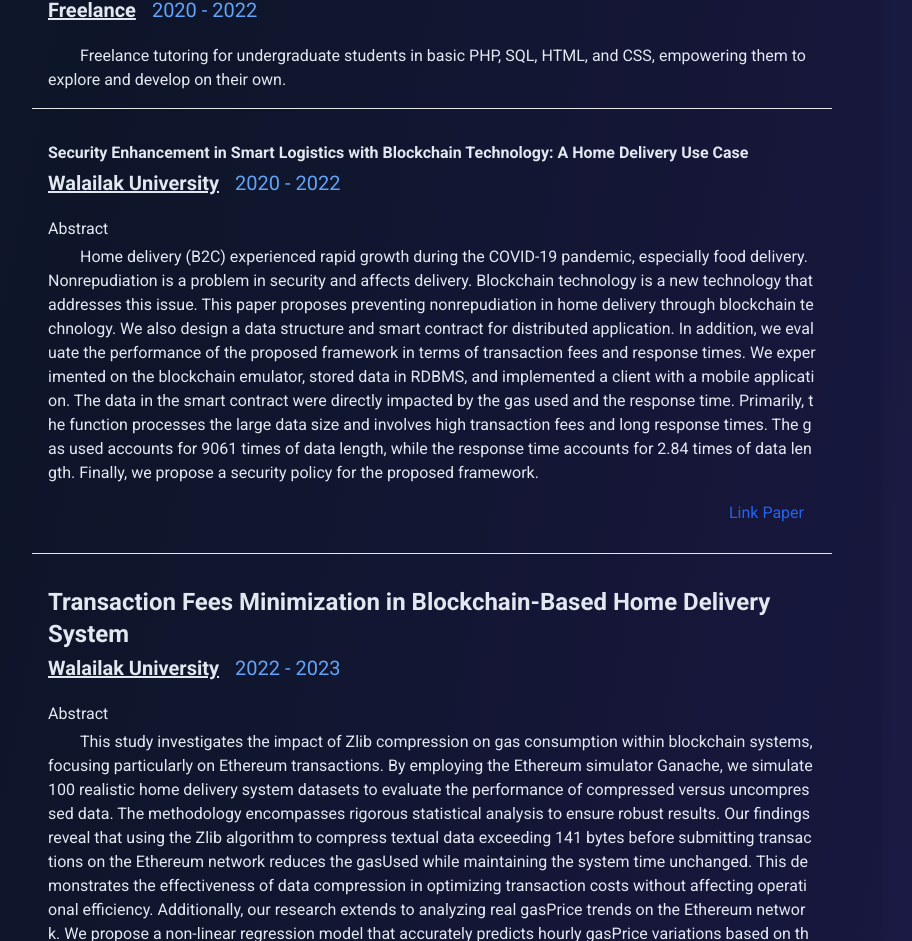
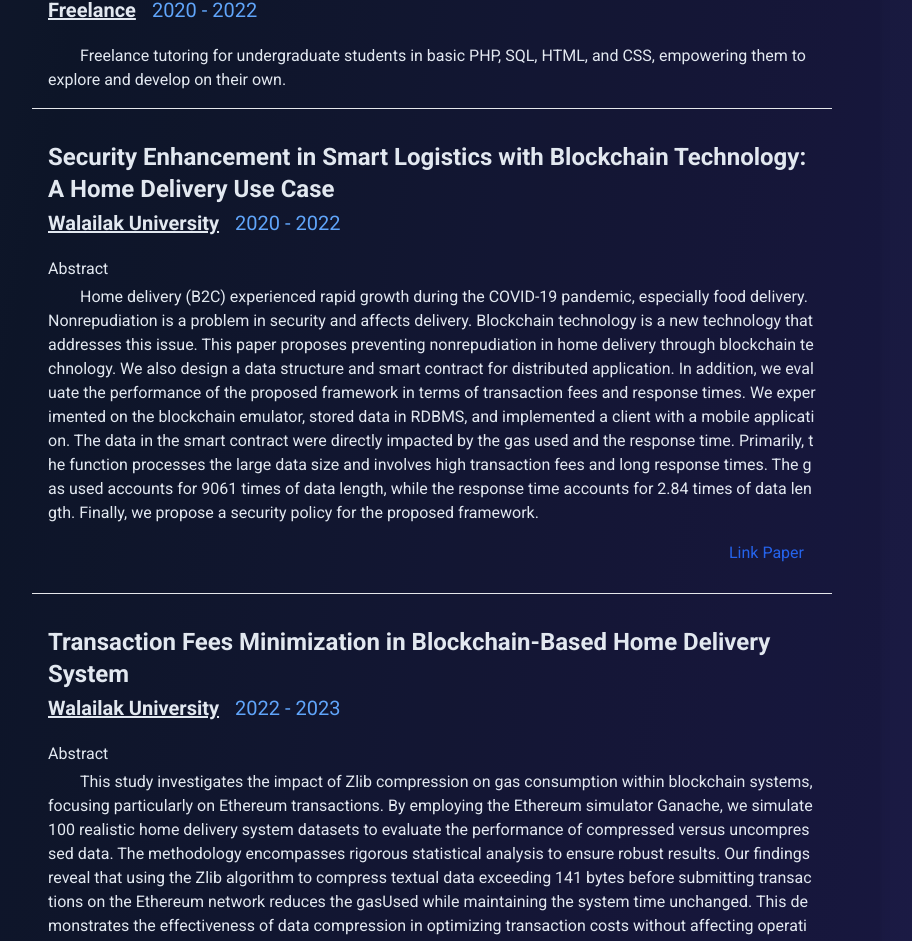
Before and after one commit to smilejetgz/nextjs-resume, a Next.js app: page / in a window 1280 px wide. Shown: the part 3951-4892 px from the top of the page, without its empty margins (208-1120 px from the left). Built offline with nearby package versions, Linux system fonts and the light colour scheme.

Commit message:
Update ExperienceDetail.tsx

```diff
--- a/src/features/ExperienceDetail.tsx
+++ b/src/features/ExperienceDetail.tsx
@@ -77,7 +77,7 @@
         </div>
 
         <div className="flex flex-col gap-1 border-b p-4 sm:text-center md:text-left">
-          <h3 className="text-2x break-alll font-bold">
+          <h3 className="text-2xl font-bold">
             Security Enhancement in Smart Logistics with Blockchain Technology:
             A Home Delivery Use Case
           </h3>
```
